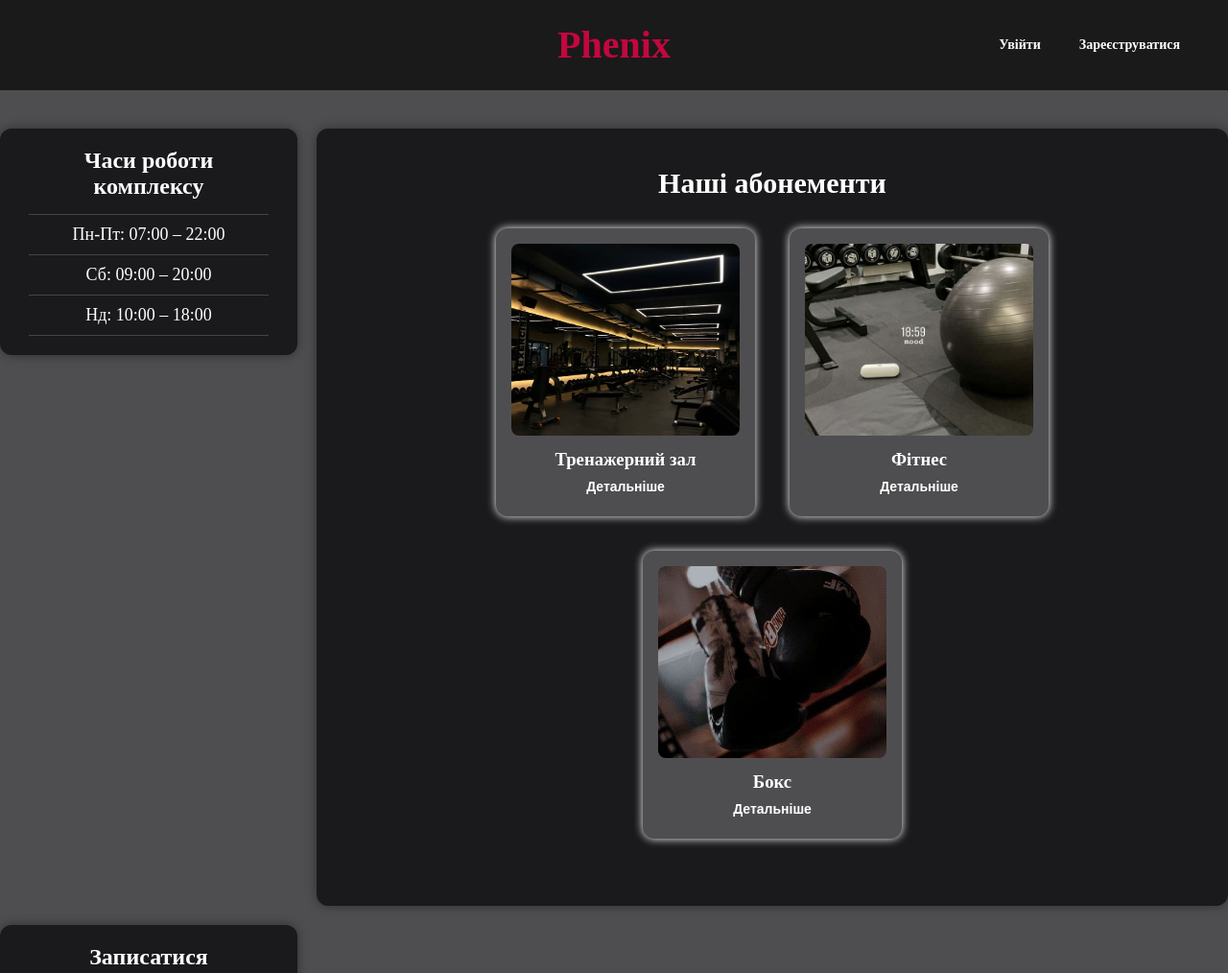
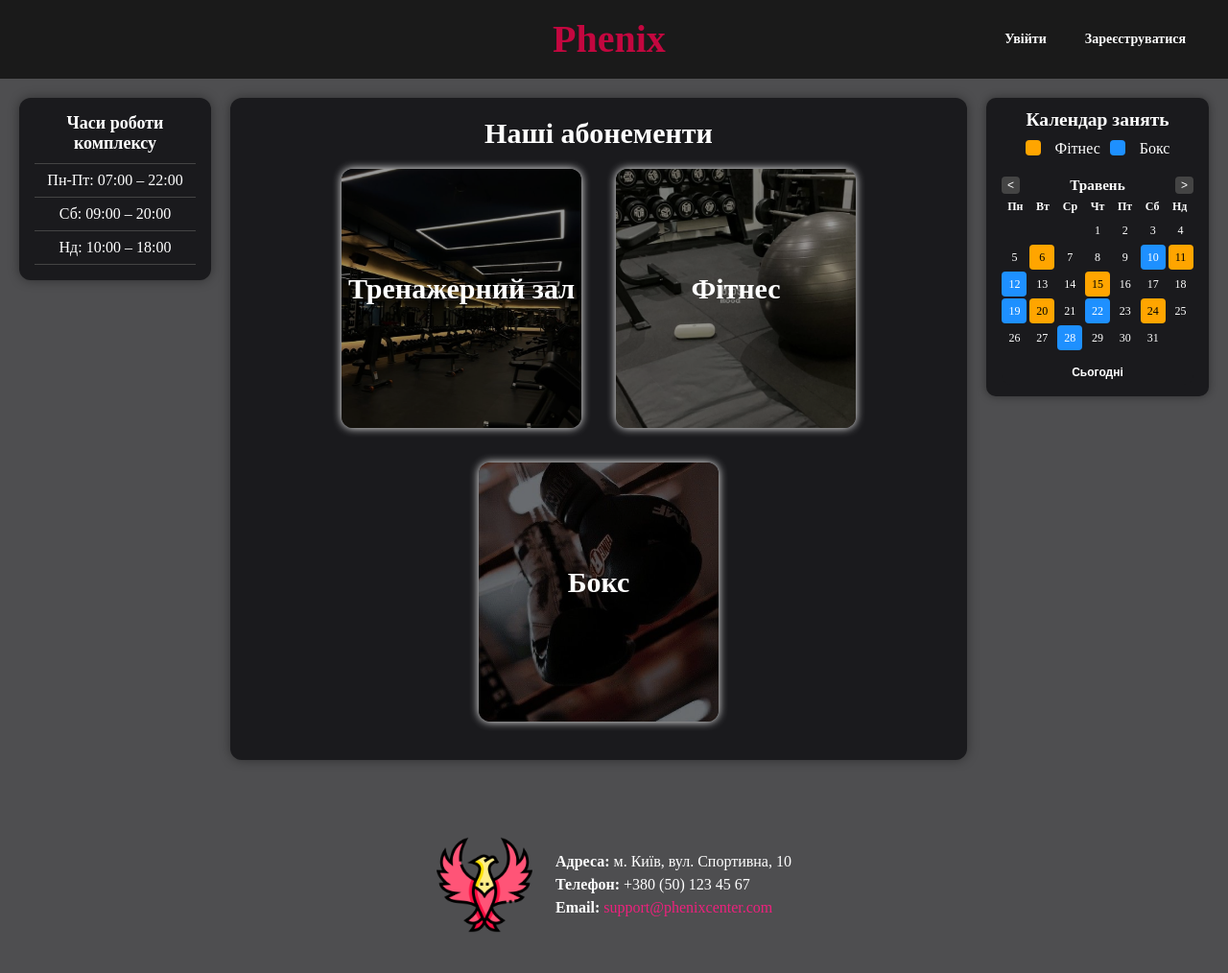
Before and after one commit to zireael1272/Web-app-sportcomplex, a plain HTML site: page frontend/main.html in a window 1280 px wide. Shown: the top 1014 px of the page at 96% size. Drawn offline with Linux system fonts and the light colour scheme.

Commit message:
Design subscription

```diff
--- a/frontend/css/mainstyle.css
+++ b/frontend/css/mainstyle.css
@@ -1,16 +1,34 @@
 .main-content {
-  margin-top: 40px;
+  display: flex;
+  justify-content: center;
+  align-items: flex-start;
+  margin: 20px;
 }
 
 .main-columns {
-  display: grid;
-  grid-template-columns: 1fr 2fr 1fr;
+  display: flex;
+  flex-wrap: wrap;
   gap: 20px;
+  justify-content: space-between;
+  width: 100%;
+}
+
+.schedule,
+.subscriptions,
+.calendar {
+  background-color: #1a1a1d;
+  padding: 16px;
+  border-radius: 12px;
+  box-shadow: 0 0 12px rgba(0, 0, 0, 0.4);
+  text-align: center;
+  color: white;
+  flex: 1 1 30%;
+  margin-bottom: 20px;
 }
 
 .subscriptions {
-  padding: 40px 50px;
-  grid-column: span 2;
+  flex: 1 1 60%;
+  padding: 20px;
 }
 
 .card-container {
@@ -18,26 +36,67 @@
   justify-content: center;
   gap: 36px;
   flex-wrap: wrap;
-  margin: 30px 0;
+  margin: 20px 0;
 }
 
 .card {
-  background-color: #4e4e50;
+  display: block;
+  position: relative;
+  width: 250px;
+  height: 270px;
   border-radius: 12px;
-  padding: 16px;
-  width: 270px;
-  height: 300px;
+  overflow: hidden;
+  text-decoration: none;
   box-shadow: 0 0 10px white;
-  text-align: center;
-  transition: transform 0.3s;
+  cursor: pointer;
 }
 
-.card img {
+.card-image {
   width: 100%;
-  height: 200px;
-  object-fit: cover;
-  border-radius: 8px;
-  margin-bottom: 10px;
+  height: 100%;
+  background-size: cover;
+  background-position: center;
+  transition: transform 0.5s ease;
+}
+
+.card:hover .card-image {
+  transform: scale(1.1);
+}
+
+.card-overlay {
+  position: absolute;
+  inset: 0;
+  background: rgba(0, 0, 0, 0.4);
+  display: flex;
+  justify-content: center;
+  align-items: center;
+}
+
+.card-text {
+  position: absolute;
+  color: white;
+  font-size: 22px;
+  font-weight: bold;
+  text-align: center;
+  transition: opacity 0.3s ease;
+}
+
+.card-text.title {
+  opacity: 1;
+}
+
+.card-text.detail {
+  opacity: 0;
+}
+
+.card:hover .card-text.title {
+  opacity: 0;
+  transition-delay: 0s;
+}
+
+.card:hover .card-text.detail {
+  opacity: 1;
+  transition-delay: 0s;
 }
 
 .title {
@@ -50,61 +109,41 @@
   transform: scale(1.03);
 }
 
-.schedule {
-  flex: 0 0 270px;
+.calendar {
+  flex: 0 0 220px;
   background-color: #1a1a1d;
   color: #fff;
-  padding: 20px 30px;
-  border-radius: 12px;
+  padding: 12px 16px;
+  border-radius: 10px;
   text-align: center;
   align-self: flex-start;
-  box-shadow: 0 0 12px rgba(0, 0, 0, 0.4);
-}
-
-.schedule h2 {
-  font-size: 24px;
-  margin-bottom: 15px;
-}
-
-.schedule ul {
-  list-style: none;
-  padding-left: 0;
-  border-top: 1px solid #444;
-  border-bottom: 1px solid #444;
-}
-
-.schedule li {
-  font-size: 18px;
-  padding: 10px 0;
-  border-bottom: 1px solid #444;
-}
-
-.schedule li:last-child {
-  border-bottom: none;
+  box-shadow: 0 0 10px rgba(0, 0, 0, 0.4);
+  margin-bottom: 20px;
+  font-size: 13px;
 }
 
 #calendar {
-  margin-top: 20px;
+  margin-top: 10px;
   background-color: #1a1a1d;
-  padding: 10px;
-  border-radius: 12px;
+  border-radius: 10px;
   color: white;
-  max-width: 300px;
+  max-width: 240px;
 }
 
 .calendar-header {
   display: flex;
   justify-content: space-between;
   align-items: center;
-  margin-bottom: 8px;
+  margin-bottom: 6px;
 }
 
 .calendar-header button {
   background-color: #444;
   color: white;
   border: none;
-  padding: 4px 8px;
+  padding: 2px 6px;
   border-radius: 4px;
+  font-size: 12px;
   cursor: pointer;
 }
 
@@ -112,29 +151,27 @@
   display: grid;
   grid-template-columns: repeat(7, 1fr);
   text-align: center;
-  margin-bottom: 6px;
+  margin-bottom: 4px;
   font-weight: bold;
-  font-size: 14px;
+  font-size: 12px;
 }
 
 .calendar-grid {
   display: grid;
   grid-template-columns: repeat(7, 1fr);
-  gap: 4px;
+  gap: 2px;
   justify-items: center;
 }
 
 .day {
-  width: 30px;
-  height: 30px;
+  width: 26px;
+  height: 26px;
+  font-size: 12px;
   display: flex;
   align-items: center;
   justify-content: center;
-  background-color: #4e4e50;
-  color: white;
-  border-radius: 6px;
+  border-radius: 4px;
   cursor: pointer;
-  font-size: 13px;
 }
 
 .day.disabled {
@@ -150,6 +187,7 @@
   justify-content: center;
   margin-bottom: 10px;
   font-size: 16px;
+  padding: 10px;
 }
 
 .legend-box {
@@ -159,6 +197,11 @@
   margin-right: 5px;
   border-radius: 4px;
   vertical-align: middle;
+}
+
+#go-today {
+  font-size: 12px;
+  padding: 6px 10px;
 }
 
 .fitness {
--- a/frontend/css/style.css
+++ b/frontend/css/style.css
@@ -6,27 +6,22 @@
 
 body {
   background-color: #4e4e50;
-  background-size: cover;
-  background-position: center;
-  background-repeat: no-repeat;
   color: white;
   display: flex;
   flex-direction: column;
   min-height: 100vh;
-  margin: 0;
 }
 
 header {
   background-color: #1a1a1a;
   color: #c3073f;
-  padding: 30px;
+  padding: 24px;
 }
 
 .header-content {
   display: flex;
   align-items: center;
   justify-content: space-between;
-  position: relative;
 }
 
 .center-title {
@@ -36,8 +31,7 @@ header {
   text-align: center;
   line-height: 1;
   margin: 0 auto;
-  left: 50%;
-  transform: translateX(-50%);
+  left: 45%;
   font-size: 40px;
   text-decoration: none;
   color: #c3073f;
@@ -59,12 +53,47 @@ header {
 }
 
 .subscriptions {
-  max-width: 1200px;
+  max-width: 1400px;
   margin: 0 auto;
   padding: 40px 20px;
   background-color: #1a1a1d;
   border-radius: 12px;
   box-shadow: 0 0 12px rgba(0, 0, 0, 0.4);
+}
+
+.schedule {
+  flex: 0 0 180px;
+  max-width: 180px;
+  background-color: #1a1a1d;
+  color: #fff;
+  padding: 16px 20px;
+  border-radius: 12px;
+  text-align: center;
+  align-self: flex-start;
+  box-shadow: 0 0 12px rgba(0, 0, 0, 0.4);
+  margin-bottom: 20px;
+}
+
+.schedule h2 {
+  font-size: 18px;
+  margin-bottom: 10px;
+}
+
+.schedule ul {
+  list-style: none;
+  padding-left: 0;
+  border-top: 1px solid #444;
+  border-bottom: 1px solid #444;
+}
+
+.schedule li {
+  font-size: 16px;
+  padding: 8px 0;
+  border-bottom: 1px solid #444;
+}
+
+.schedule li:last-child {
+  border-bottom: none;
 }
 
 .nav-container {
--- a/frontend/js/all.js
+++ b/frontend/js/all.js
@@ -1,5 +1,4 @@
 document.addEventListener("DOMContentLoaded", function () {
-    // Не запускаємо на сторінці логіну
   if (window.location.pathname.includes("login.html")) return;
 
   const guestBlock = document.querySelector(".guest");
--- a/frontend/main.html
+++ b/frontend/main.html
@@ -41,43 +41,43 @@
         <section class="subscriptions">
           <h2 class="title">Наші абонементи</h2>
           <div class="card-container">
-            <div class="card">
-              <img src="/images/gym.jpg" alt="Тренажерний" />
-              <h3>Тренажерний зал</h3>
-              <button
-                type="submit"
-                onclick="location.href='gym.html'"
-                class="nav-btn"
+            <a href="gym.html" class="card">
+              <div
+                class="card-image"
+                style="background-image: url('/images/gym.jpg')"
               >
-                Детальніше
-              </button>
-            </div>
-            <div class="card">
-              <img src="/images/fitnes.jpg" alt="Фітнес" />
-              <h3>Фітнес</h3>
-              <button
-                type="submit"
-                onclick="location.href='fitnes.html'"
-                class="nav-btn"
+                <div class="card-overlay">
+                  <span class="card-text title">Тренажерний зал</span>
+                  <span class="card-text detail">Детальніше</span>
+                </div>
+              </div>
+            </a>
+            <a href="fitnes.html" class="card">
+              <div
+                class="card-image"
+                style="background-image: url('/images/fitnes.jpg')"
               >
-                Детальніше
-              </button>
-            </div>
-            <div class="card">
-              <img src="/images/boxing.jpg" alt="Бокс" />
-              <h3>Бокс</h3>
-              <button
-                type="submit"
-                onclick="location.href='boxing.html'"
-                class="nav-btn"
+                <div class="card-overlay">
+                  <span class="card-text title">Фітнес</span>
+                  <span class="card-text detail">Детальніше</span>
+                </div>
+              </div>
+            </a>
+            <a href="boxing.html" class="card">
+              <div
+                class="card-image"
+                style="background-image: url('/images/boxing.jpg')"
               >
-                Детальніше
-              </button>
-            </div>
+                <div class="card-overlay">
+                  <span class="card-text title">Бокс</span>
+                  <span class="card-text detail">Детальніше</span>
+                </div>
+              </div>
+            </a>
           </div>
         </section>
-        <section class="schedule">
-          <h2>Записатися</h2>
+        <section class="calendar">
+          <h2>Календар занять</h2>
           <div class="calendar-legend">
             <span class="legend-box fitness"></span> Фітнес
             <span class="legend-box boxing"></span> Бокс
```
Lines whose indentation alone changed are shown as unchanged.
